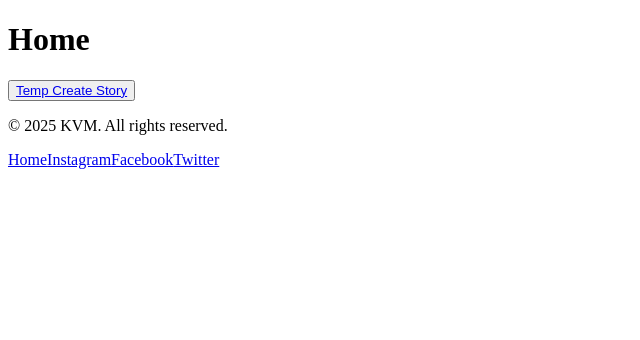
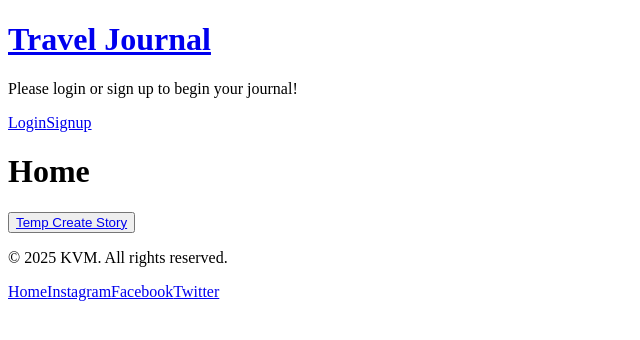
Before and after one commit to vincentt94/Nomad-Notebook, a React (Vite) app in the folder client/: page / in a window 1280 px wide. Shown: the top 340 px of the page, without its empty margins (0-640 px from the left). Built offline with nearby package versions, Linux system fonts and the light colour scheme.

Commit message:
opened a new feature branch to work on the login/signup functionality in the header component

```diff
--- a/client/src/app.tsx
+++ b/client/src/app.tsx
@@ -1,4 +1,59 @@
-import { Outlet } from "react-router-dom";
+
+import {
+  ApolloClient,
+  InMemoryCache,
+  ApolloProvider,
+  createHttpLink,
+} from '@apollo/client';
+import { setContext } from '@apollo/client/link/context';
+import { Outlet } from 'react-router-dom';
+
+import Header from './components/Header';
+import Footer from './components/Footer';
+
+// Construct our main GraphQL API endpoint
+const httpLink = createHttpLink({
+  uri: '/graphql',
+});
+
+// Construct request middleware that will attach the JWT token to every request as an `authorization` header
+const authLink = setContext((_, { headers }) => {
+  // get the authentication token from local storage if it exists
+  const token = localStorage.getItem('id_token');
+  // return the headers to the context so httpLink can read them
+  return {
+    headers: {
+      ...headers,
+      authorization: token ? `Bearer ${token}` : '',
+    },
+  };
+});
+
+const client = new ApolloClient({
+  // Set up our client to execute the `authLink` middleware prior to making the request to our GraphQL API
+  link: authLink.concat(httpLink),
+  cache: new InMemoryCache(),
+});
+
+function App() {
+  return (
+    <ApolloProvider client={client}>
+      <div >
+        <Header />
+        <div>
+          <Outlet />
+        </div>
+        <Footer />
+      </div>
+    </ApolloProvider>
+  );
+}
+
+export default App;
+
+
+
+/* import { Outlet } from "react-router-dom";
 
 import Header from "./components/Header.tsx";
 import Footer from "./components/Footer.tsx";
@@ -14,3 +69,6 @@ function App() {
 }
 
 export default App;
+
+
+*/
--- a/client/src/components/Header.tsx
+++ b/client/src/components/Header.tsx
@@ -1,3 +1,52 @@
-export default function Header() {
-    return ("");
-}
+import { Link } from 'react-router-dom';
+import { type MouseEvent} from 'react';
+import Auth from '../utils/auth';
+
+
+const Header = () => {
+    const logout = (event: MouseEvent<HTMLButtonElement>) => {
+      event.preventDefault();
+      // Logs the user out by calling the logout method from Auth
+      Auth.logout();
+    };
+
+
+ return (
+    <header className="bg-primary text-light mb-4 py-3 flex-row align-center">
+      <div className="container flex-row justify-space-between-lg justify-center align-center">
+        <div>
+          <Link className="text-light" to="/">
+            <h1 className="m-0">Travel Journal</h1>
+          </Link>
+          <p className="m-0">Please login or sign up to begin your journal!</p>
+        </div>
+        <div>
+          {/* Checking if the user is logged in to conditionally render profile link and logout button */}
+          {Auth.loggedIn() ? (
+            <>
+            {/* no /me route so need to remove that linked our area */}
+              <Link className="btn btn-lg btn-info m-2" to="/me">
+                {/* Retrieving the logged-in user's profile to display the username */}
+                {Auth.getProfile().data.username}'s profile
+              </Link>
+              <button className="btn btn-lg btn-light m-2" onClick={logout}>
+                Logout
+              </button>
+            </>
+          ) : (
+            <>
+              <Link className="btn btn-lg btn-info m-2" to="/login">
+                Login
+              </Link>
+              <Link className="btn btn-lg btn-light m-2" to="/signup">
+                Signup
+              </Link>
+            </>
+          )}
+        </div>
+      </div>
+    </header>
+  );
+};
+
+export default Header;
```
